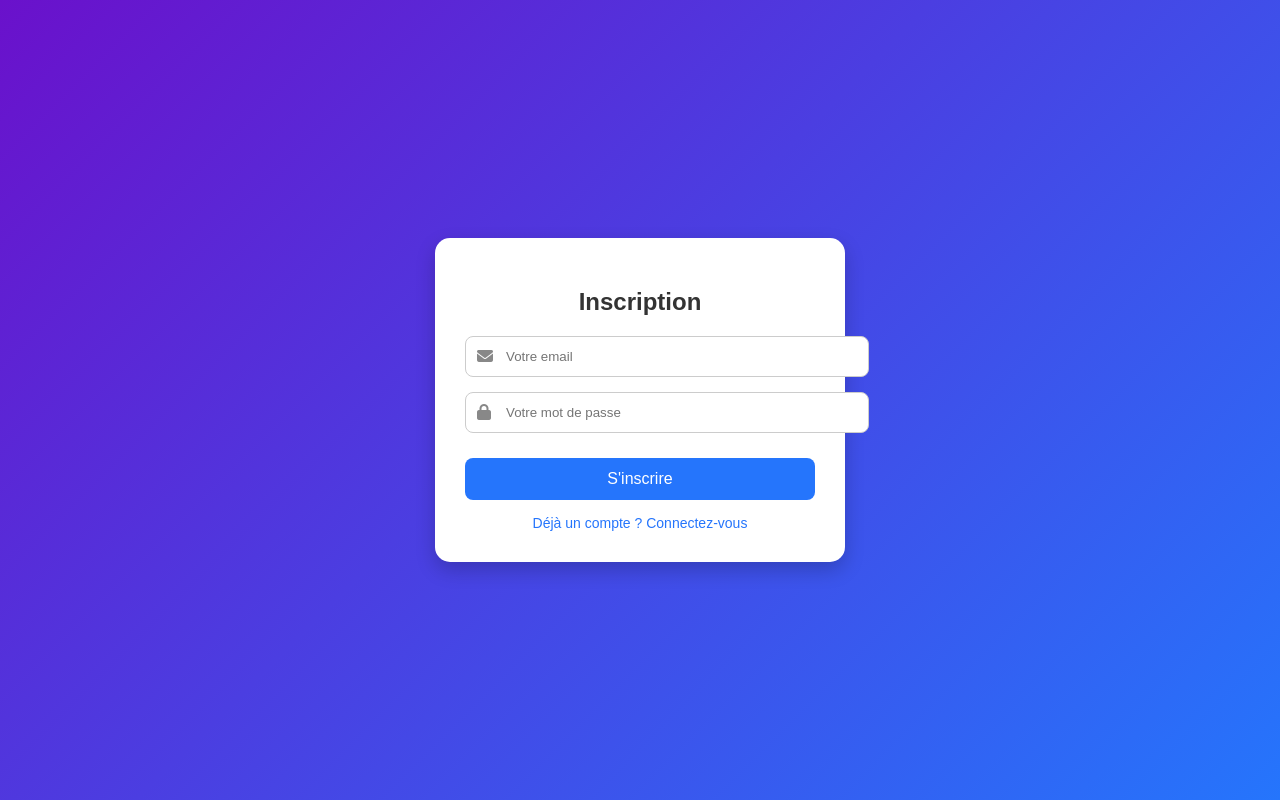
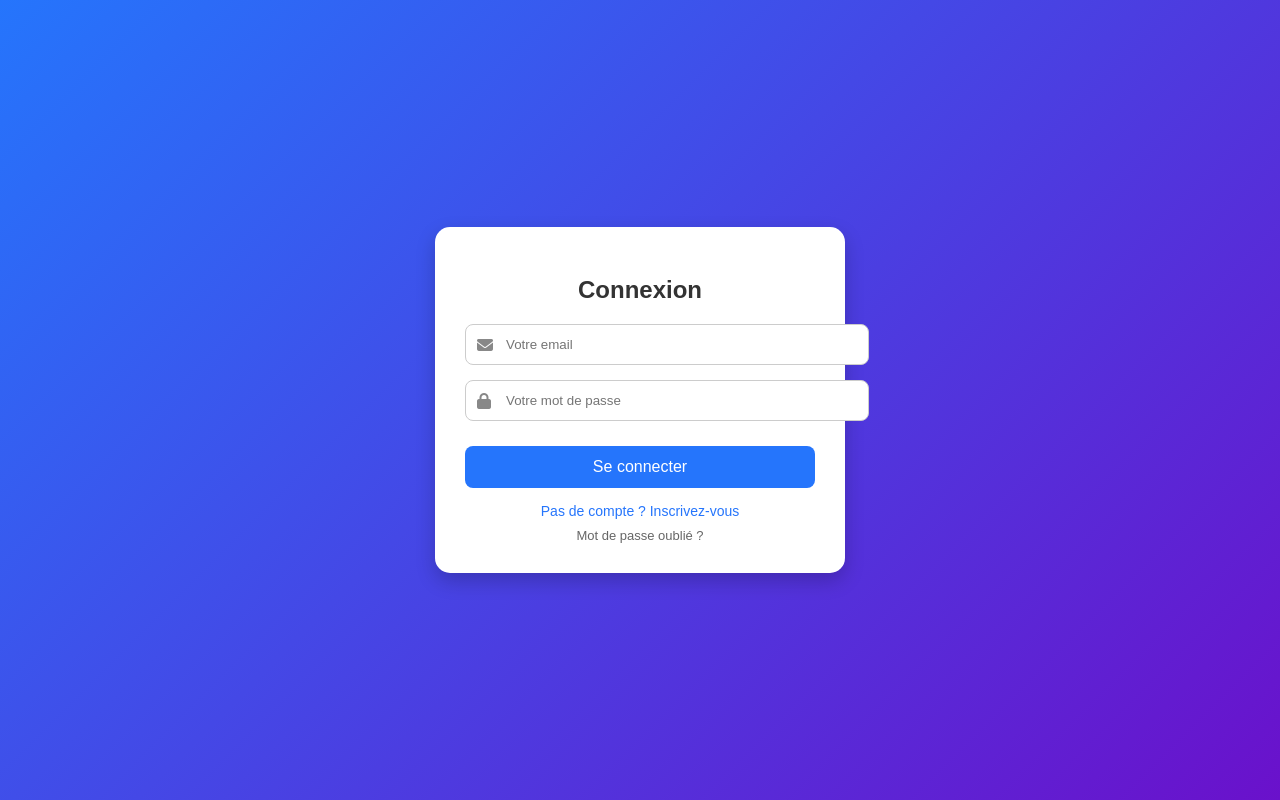
Before and after one commit to Cedrignonsieka/Ida-IES-le-campus, a Flask app: page /login in a window 1280 px wide. Run offline with Flask 3, Linux system fonts and the light colour scheme.

Commit message:
Update login.html

```diff
--- a/templates/login.html
+++ b/templates/login.html
@@ -2,12 +2,12 @@
 <html lang="fr">
 <head>
   <meta charset="UTF-8">
-  <title>Inscription</title>
+  <title>Connexion</title>
   <link rel="stylesheet" href="https://cdnjs.cloudflare.com/ajax/libs/font-awesome/6.4.0/css/all.min.css">
   <style>
     body {
       font-family: Arial, sans-serif;
-      background: linear-gradient(135deg, #6a11cb, #2575fc);
+      background: linear-gradient(135deg, #2575fc, #6a11cb);
       display: flex;
       justify-content: center;
       align-items: center;
@@ -32,6 +32,7 @@
     .input-group {
       position: relative;
       margin: 15px 0;
+      text-align: left;
     }
 
     .input-group i {
@@ -52,8 +53,8 @@
     }
 
     .input-group input:focus {
-      border-color: #2575fc;
-      box-shadow: 0 0 5px rgba(37, 117, 252, 0.5);
+      border-color: #6a11cb;
+      box-shadow: 0 0 5px rgba(106, 17, 203, 0.5);
     }
 
     button {
@@ -84,23 +85,38 @@
     a:hover {
       text-decoration: underline;
     }
+
+    .forgot {
+      display: block;
+      margin-top: 8px;
+      font-size: 13px;
+      color: #666;
+    }
+
+    .forgot:hover {
+      color: #2575fc;
+    }
   </style>
 </head>
 <body>
   <div class="container">
-    <h2>Inscription</h2>
+    <h2>Connexion</h2>
     <form method="POST">
       <div class="input-group">
         <i class="fa-solid fa-envelope"></i>
         <input type="email" name="email" placeholder="Votre email" required>
       </div>
+
       <div class="input-group">
         <i class="fa-solid fa-lock"></i>
         <input type="password" name="password" placeholder="Votre mot de passe" required>
       </div>
-      <button type="submit">S'inscrire</button>
+
+      <button type="submit">Se connecter</button>
     </form>
-    <a href="/login">Déjà un compte ? Connectez-vous</a>
+
+    <a href="/register">Pas de compte ? Inscrivez-vous</a>
+    <a href="/forgot-password" class="forgot">Mot de passe oublié ?</a>
   </div>
 </body>
 </html>
```
